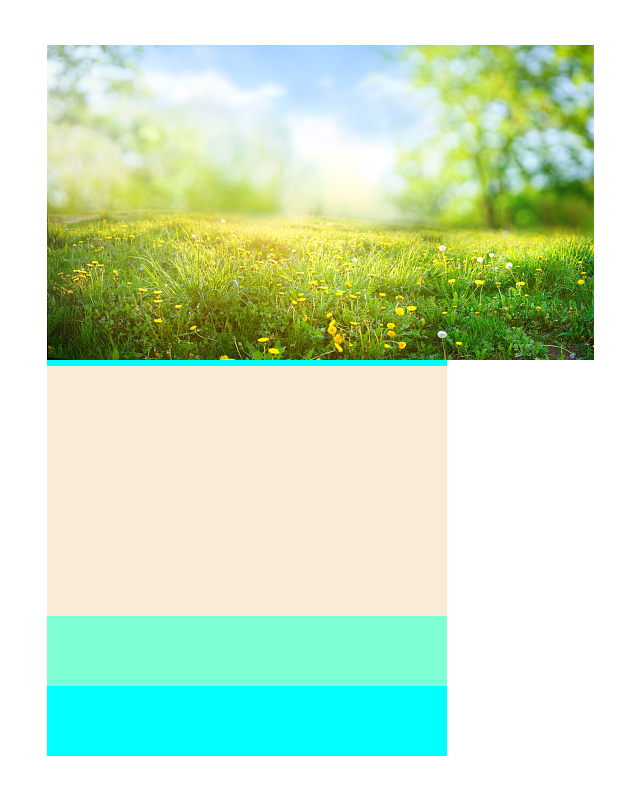
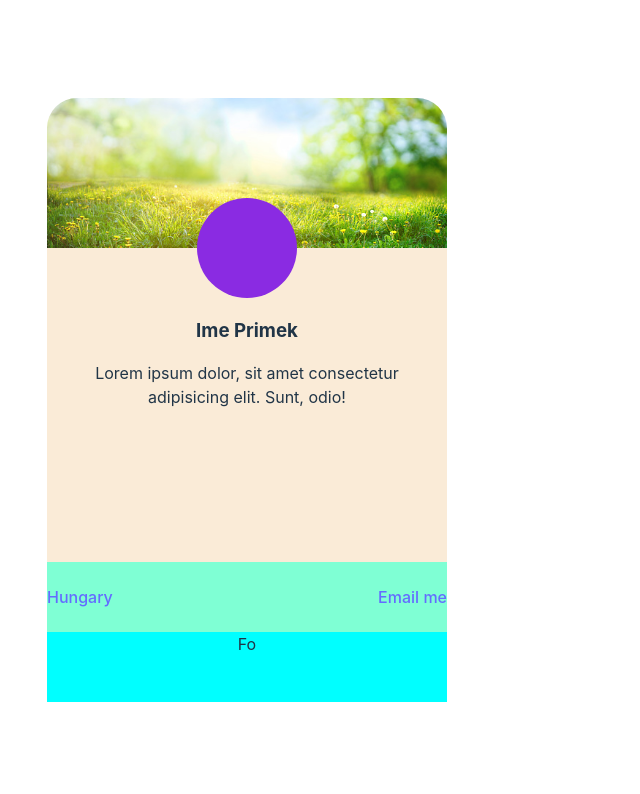
Before and after one commit to DomenJ2003/project1, a React (Vite) app: page / in a window 1280 px wide. Shown: the top 794 px of the page, without its empty margins (393-1033 px from the left). Built offline with nearby package versions, Linux system fonts and the light colour scheme.

Commit message:
osnovni izgled kartice

```diff
--- a/src/Card.css
+++ b/src/Card.css
@@ -1,7 +1,7 @@
 #root {
   max-width: 400px;
-  padding: 2em;
-  margin: 0 auto;
+  /* padding: 2em;
+  margin: 0 auto;   */
   text-align: center;
 
 }
@@ -11,20 +11,54 @@
 }
 
 .okvirSlike{
-  min-height: 100px;
-  background-color: aqua;
+  height: 150PX;
+  /*background-color: aqua;
+  padding: 0;
+  margin: 0; */
+  /* border-top-left-radius: 30px;
+  border-top-right-radius: 30px;  */
+}
+
+img{
+  width: 400px;
+  height: 150PX;
+  object-fit: cover;
+  border-top-left-radius: 30px;
+  border-top-right-radius: 30px;
+}
+
+.profil{
+  height: 100px;
+  width: 100px;
+  border-radius: 100px;
+  background-color: blueviolet;
+  position: absolute;
+  left: calc(50% - 50px);
+  margin-top: -50PX;
+  margin-bottom: 30px;
+
 }
 
 
+.splosni-podatki{
 
-.splosni-podatki{
+  margin: 0;
+  padding: 2rem;
   min-height: 250px;
   background-color: antiquewhite;
+}
+
+h3{
+  padding-top: 20px;
 }
 
 .links{
   min-height: 70px;
   background-color: aquamarine;
+  display: flex;
+  flex-direction: row;
+  align-items: center;
+  justify-content: space-between;
 }
 
 .follow{
--- a/src/Card.jsx
+++ b/src/Card.jsx
@@ -9,13 +9,22 @@ function Card() {
       <div className="okvirSlike">
         <img className='slika' src="../public/bg-img.jpg" alt="" />
       </div>
+      <div className="profil"></div>
       <div className="splosni-podatki">
-
+        <h3>Ime Primek</h3>
+        <p>Lorem ipsum dolor, sit amet consectetur adipisicing elit. Sunt, odio!</p>
       </div>
       <div className="links">
-
+        <a href="#">
+          Hungary
+        </a>
+        <a href="#">
+          Email me
+        </a>
       </div>
-      <div className="follow"></div>
+      <div className="follow">
+        Fo
+      </div>
     </div>
   )
 }
```
